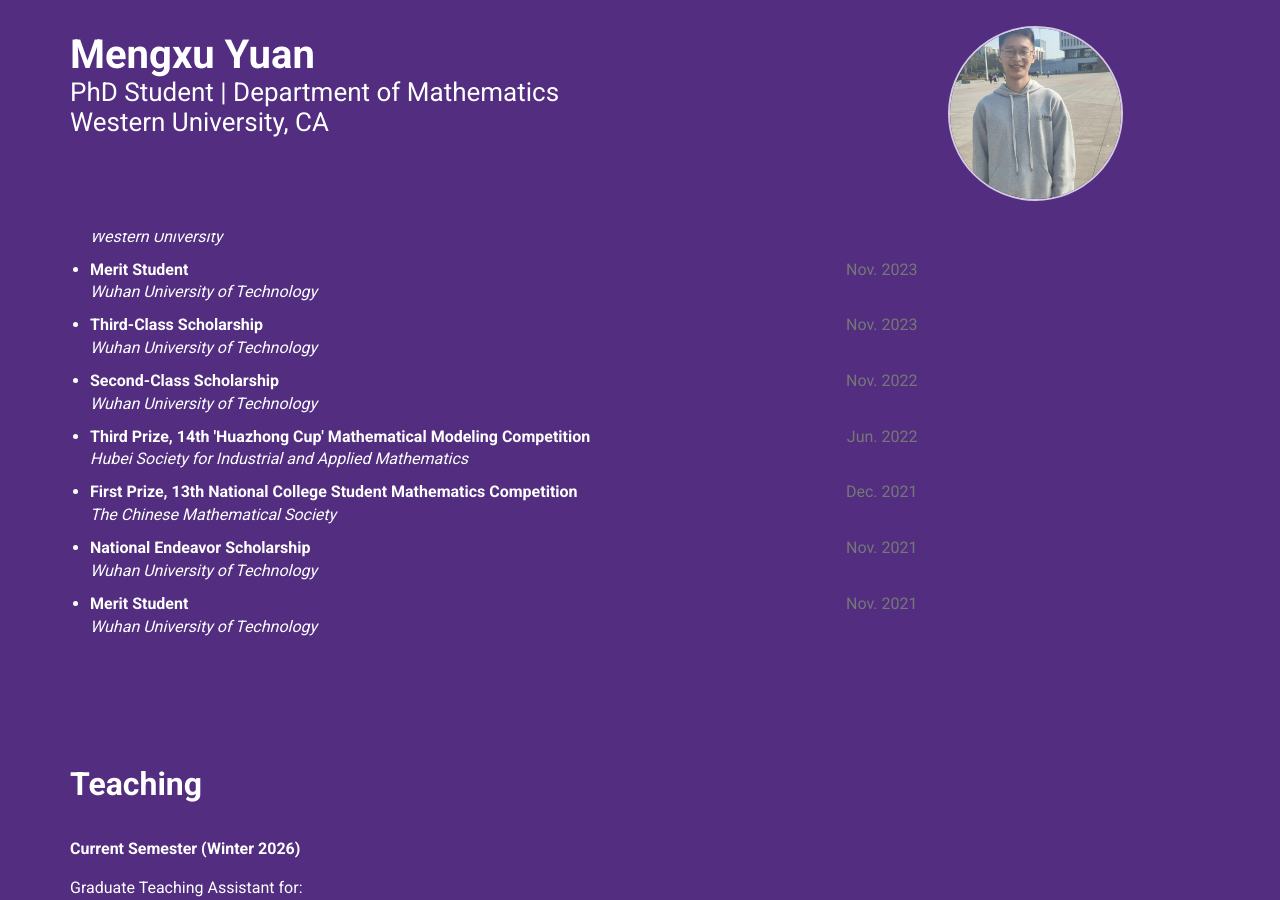
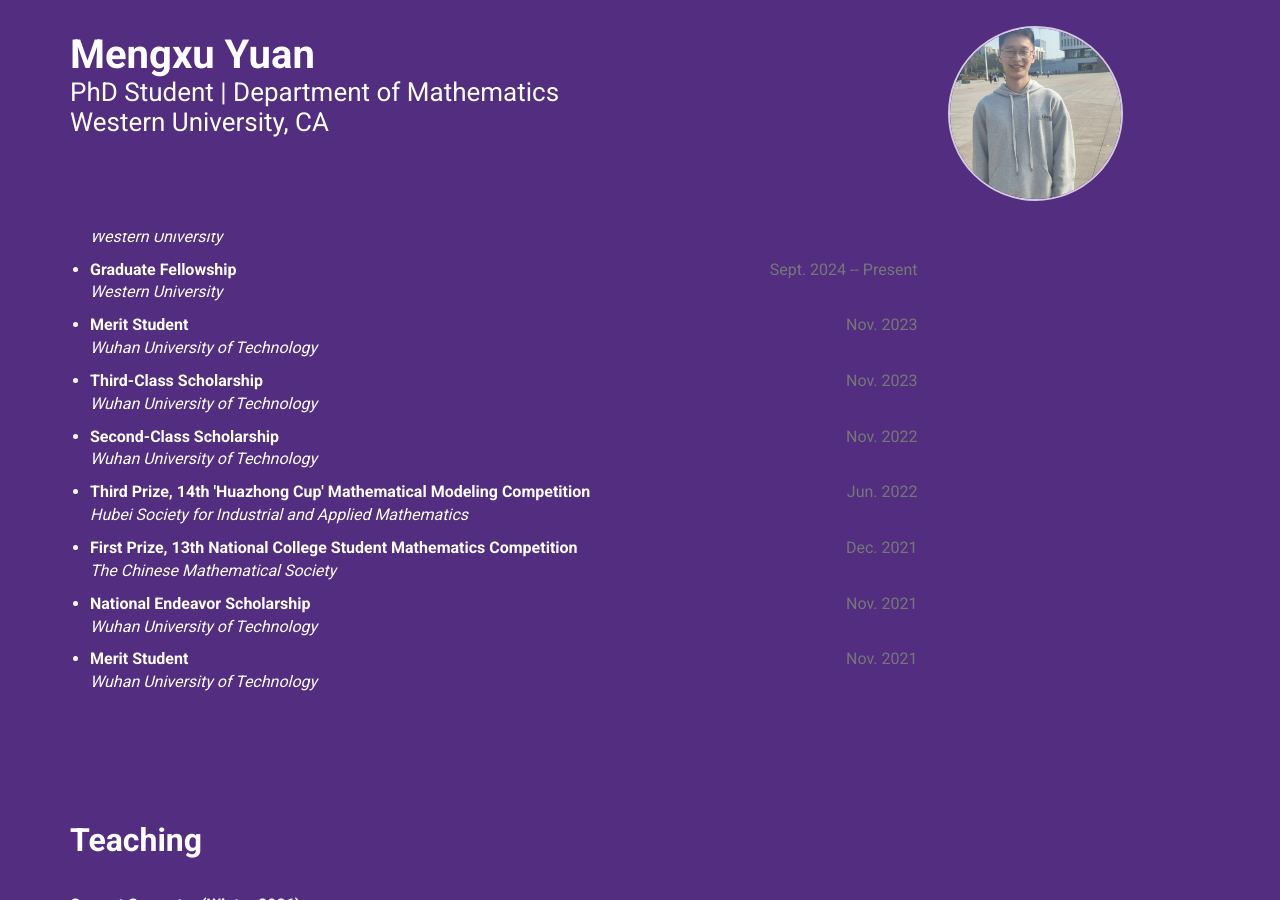
Before and after one commit to Mengxu3/mengxu3.github.io, a Jekyll site: the page built from index.html, in a window 1280 px wide and 900 px high, scrolled down 1026 px. Built offline with Jekyll 4.4.1, drawn with Linux system fonts in a browser that asks for light colours; nearby versions of some CDN libraries.

Commit message:
Add Graduate Fellowship to awards list

```diff
--- a/_data/awards.yml
+++ b/_data/awards.yml
@@ -1,7 +1,12 @@
 - name: Western Graduate Research Scholarship (WGRS)
   year: Sept. 2024 -- Present
   organization: Western University
-  description: "" # 博士全额奖学金
+  description: ""
+
+- name: Graduate Fellowship
+  year: Sept. 2024 -- Present
+  organization: Western University
+  description: ""
 
 - name: Merit Student
   year: Nov. 2023
```
